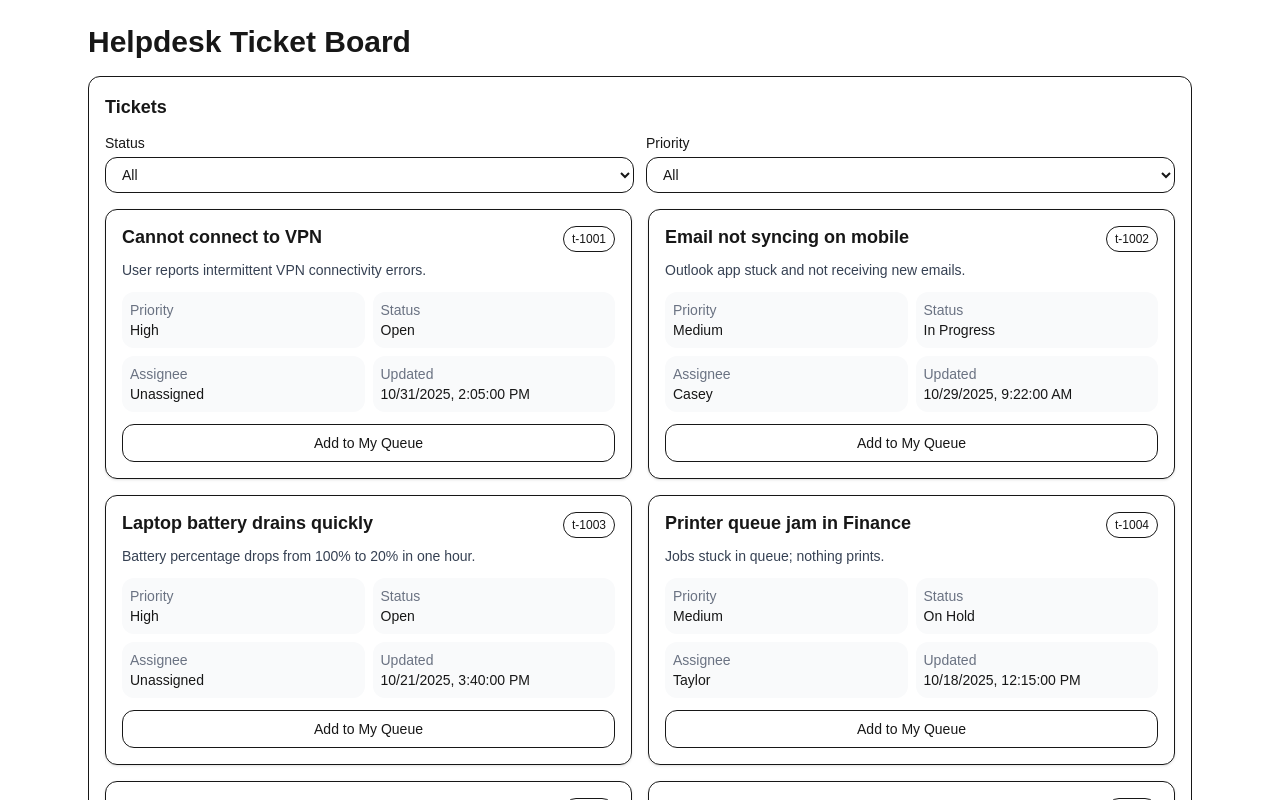
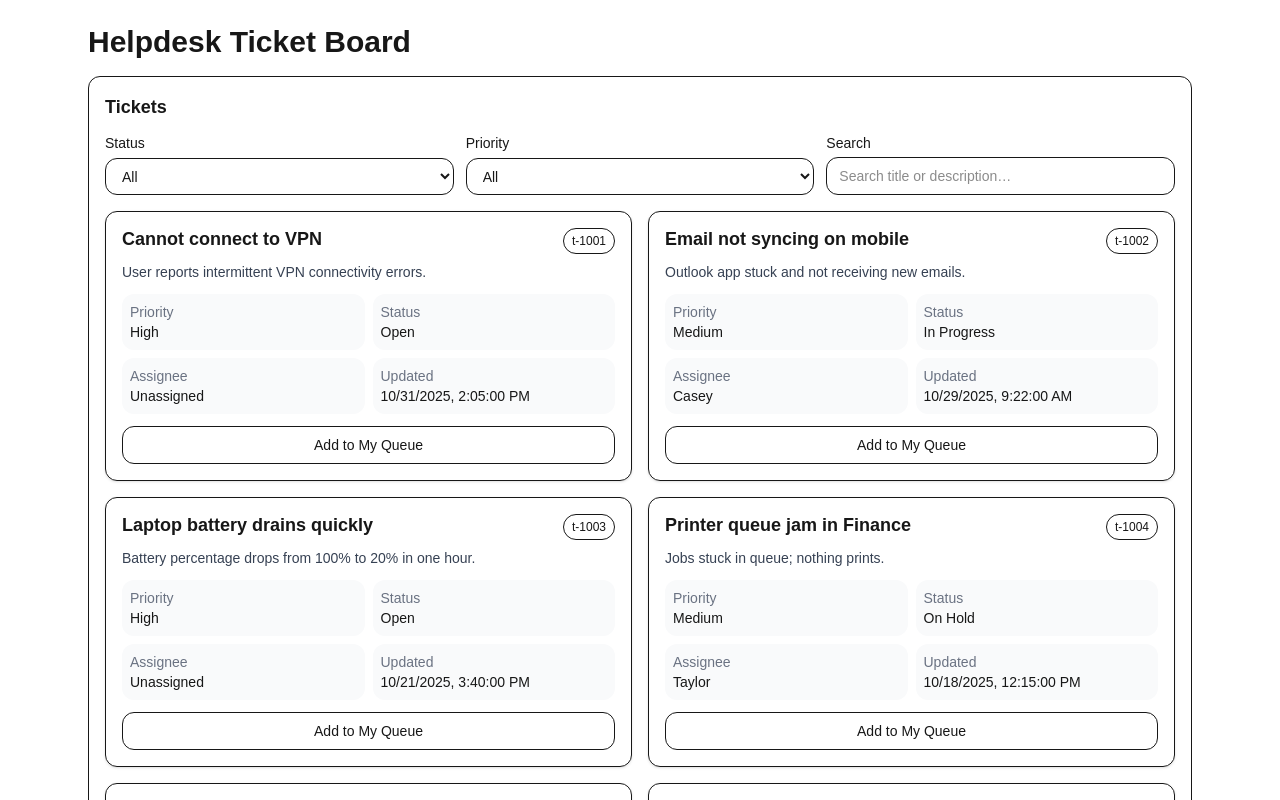
Before and after one commit to Crooksv/helpdesk-board, a Next.js app: page / in a window 1280 px wide. Shown: the top 800 px of the page. Built offline with nearby package versions, Linux system fonts and the light colour scheme.

Commit message:
added search input next to filters

```diff
--- a/src/app/components/Board.jsx
+++ b/src/app/components/Board.jsx
@@ -4,6 +4,7 @@ import { useEffect, useState } from 'react';
 import TicketList from './TicketList';
 import StatusFilter from './StatusFilter';
 import PriorityFilter from './PriorityFilter';
+import SearchBox from './SearchBox';
 
 export default function Board() {
   const [tickets, setTickets] = useState([]);
@@ -11,6 +12,7 @@ export default function Board() {
   const [error, setError] = useState('');
   const [queue, setQueue] = useState({});
   const [filters, setFilters] = useState({ status: 'All', priority: 'All' });
+  const [search, setSearch] = useState('');
 
   useEffect(() => {
     async function fetchTickets() {
@@ -41,7 +43,7 @@ return (
   <section className="rounded-xl border p-4">
     <h2 className="text-lg font-semibold mb-3">Tickets</h2>
 
-    <div className="grid gap-3 sm:grid-cols-2 mb-4">
+  <div className="grid gap-3 sm:grid-cols-2 lg:grid-cols-3 mb-4">
   <StatusFilter
     value={filters.status}
     onChange={(v) => setFilters(f => ({ ...f, status: v }))}
@@ -50,6 +52,7 @@ return (
     value={filters.priority}
     onChange={(v) => setFilters(f => ({ ...f, priority: v }))}
   />
+  <SearchBox value={search} onChange={setSearch} />
 </div>
 
     <TicketList
--- a/src/app/components/SearchBox.jsx
+++ b/src/app/components/SearchBox.jsx
@@ -1 +1,16 @@
 'use client';
+
+export default function SearchBox({ value, onChange }) {
+  return (
+    <label className="grid gap-1 text-sm">
+      <span className="font-medium">Search</span>
+      <input
+        type="text"
+        className="rounded-xl border px-3 py-2"
+        placeholder="Search title or description…"
+        value={value}
+        onChange={(e) => onChange(e.target.value)}
+      />
+    </label>
+  );
+}
```
Lines whose indentation alone changed are shown as unchanged.
